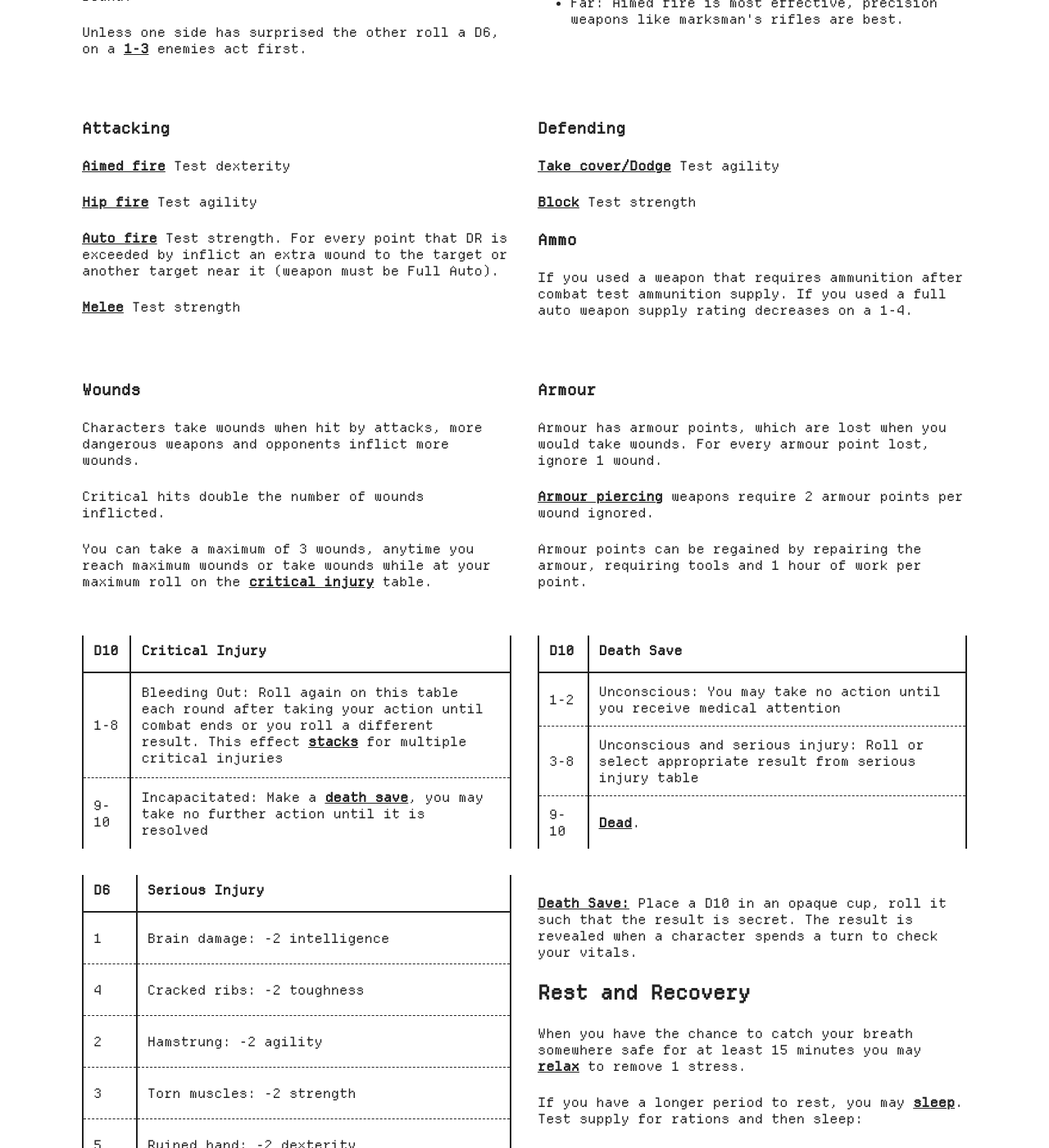
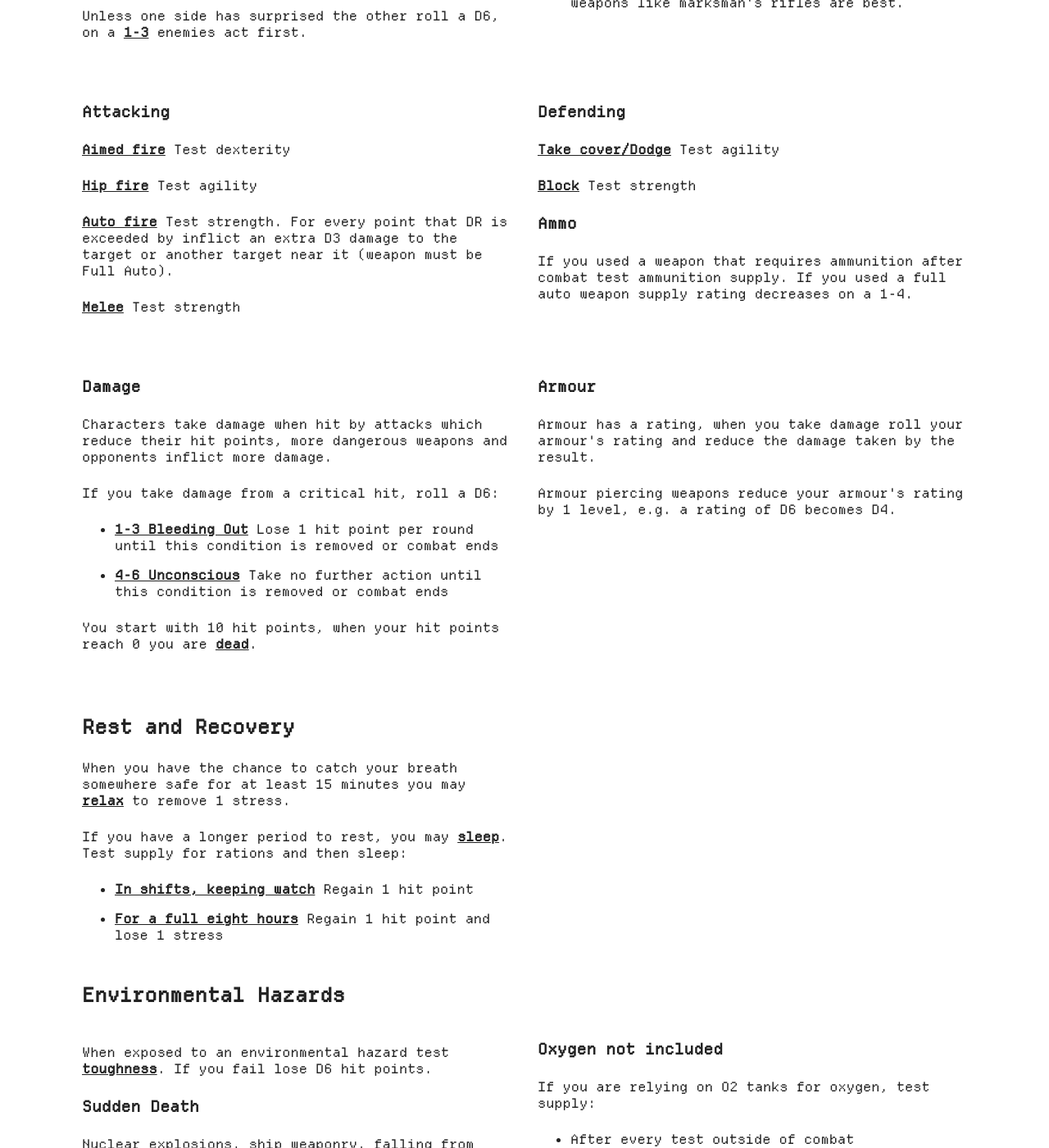
Before and after one commit to iendjinn/iendjinn, a Jekyll site: the page built from systems/sci-fi/index.html, in a window 1280 px wide and 1400 px high, scrolled down 10216 px. Shown: the whole window at 82% size. Built offline with Jekyll 4.4.1, drawn with Linux system fonts in a browser that asks for light colours; some of the changed text lies outside the part shown.

Commit message:
refactor: remove wounds

```diff
--- a/systems/sci-fi/index.html
+++ b/systems/sci-fi/index.html
@@ -933,7 +933,7 @@ title: Sci Fi TRPG
                     </tr>
                     <tr>
                         <td>10+</td>
-                        <td>Heart Attack: You are incapacitated, make a <strong>death save</strong></td>
+                        <td>Heart Attack: You <strong>die</strong></td>
                     </tr>
                 </tbody>
             </table>
@@ -976,7 +976,7 @@ title: Sci Fi TRPG
                     <p><strong>Aimed fire</strong> Test dexterity</p>
                     <p><strong>Hip fire</strong> Test agility</p>
                     <p><strong>Auto fire</strong> Test strength. For every point that DR is exceeded by inflict an extra
-                        wound
+                        D3 damage
                         to
                         the target or another target near it (weapon must be Full Auto).</p>
                     <p><strong>Melee</strong> Test strength </p>
@@ -995,112 +995,22 @@ title: Sci Fi TRPG
                         weapon supply rating decreases on a 1-4.</p>
                 </div>
                 <div>
-                    <h3>Wounds</h3>
-                    <p>Characters take wounds when hit by attacks, more dangerous weapons and opponents inflict more
-                        wounds.</p>
-                    <p>Critical hits double the number of wounds inflicted.</p>
-                    <p>You can take a maximum of 3 wounds, anytime you reach maximum wounds or take wounds while at your
-                        maximum
-                        roll on the <strong>critical injury</strong> table.</p>
+                    <h3>Damage</h3>
+                    <p>Characters take damage when hit by attacks which reduce their hit points, more dangerous weapons and opponents inflict more
+                        damage.</p>
+                    <p>If you take damage from a critical hit, roll a D6:</p>
+                    <ul>
+                        <li><strong>1-3 Bleeding Out</strong> Lose 1 hit point per round until this condition is removed or combat ends</li>
+                        <li><strong>4-6 Unconscious</strong> Take no further action until this condition is removed or combat ends</li>
+                    </ul>
+                    <p>You start with 10 hit points, when your hit points reach 0 you are <strong>dead</strong>.</p>
                 </div>
                 <div>
                     <h3>Armour</h3>
-                    <p>Armour has armour points, which are lost when you would take wounds. For every armour point lost,
-                        ignore
-                        1
-                        wound. </p>
-                    <p><strong>Armour piercing</strong> weapons require 2 armour points per wound ignored.</p>
-                    <p>Armour points can be regained by repairing the armour, requiring tools and 1 hour of work per
-                        point.</p>
+                    <p>Armour has a rating, when you take damage roll your armour's rating and reduce the damage taken by the result.</p>
+                    <p>Armour piercing weapons reduce your armour's rating by 1 level, e.g. a rating of D6 becomes D4.</p>
                 </div>
-
-                <table>
-                    <thead>
-                        <tr>
-                            <th>D10</th>
-                            <th>Critical Injury</th>
-                        </tr>
-                    </thead>
-                    <tbody>
-                        <tr>
-                            <td>1-8</td>
-                            <td>Bleeding Out: Roll again on this table each round after taking your action until combat
-                                ends
-                                or
-                                you roll a different result. This effect <strong>stacks</strong> for multiple critical
-                                injuries
-                            </td>
-                        </tr>
-                        <tr>
-                            <td>9-10</td>
-                            <td>Incapacitated: Make a <strong>death save</strong>, you may take no further action until
-                                it
-                                is
-                                resolved</td>
-                        </tr>
-                    </tbody>
-                </table>
-                <table>
-                    <thead>
-                        <tr>
-                            <th>D10</th>
-                            <th>Death Save</th>
-                        </tr>
-                    </thead>
-                    <tbody>
-                        <tr>
-                            <td>1-2</td>
-                            <td>Unconscious: You may take no action until you receive medical attention</td>
-                        </tr>
-                        <tr>
-                            <td>3-8</td>
-                            <td>Unconscious and serious injury: Roll or select appropriate result from serious injury
-                                table
-                            </td>
-                        </tr>
-                        <tr>
-                            <td>9-10</td>
-                            <td><strong>Dead</strong>.</td>
-                        </tr>
-                    </tbody>
-                </table>
-                <table>
-                    <thead>
-                        <tr>
-                            <th>D6</th>
-                            <th>Serious Injury</th>
-                        </tr>
-                    </thead>
-                    <tbody>
-                        <tr>
-                            <td>1</td>
-                            <td>Brain damage: -2 intelligence</td>
-                        </tr>
-                        <tr>
-                            <td>4</td>
-                            <td>Cracked ribs: -2 toughness</td>
-                        </tr>
-                        <tr>
-                            <td>2</td>
-                            <td>Hamstrung: -2 agility</td>
-                        </tr>
-                        <tr>
-                            <td>3</td>
-                            <td>Torn muscles: -2 strength</td>
-                        </tr>
-                        <tr>
-                            <td>5</td>
-                            <td>Ruined hand: -2 dexterity</td>
-                        </tr>
-                        <tr>
-                            <td>6</td>
-                            <td>Traumatized: -2 cool</td>
-                        </tr>
-                    </tbody>
-                </table>
                 <div>
-                    <p><strong>Death Save:</strong> Place a D10 in an opaque cup, roll it such that the result is
-                        secret. The result is revealed when a character spends a turn to check your vitals.</p>
                     <h2>Rest and Recovery</h2>
                     <p>When you have the chance to catch your breath somewhere safe for at least 15 minutes you may
                         <strong>relax</strong> to remove 1 stress.
@@ -1110,8 +1020,8 @@ title: Sci Fi TRPG
                         sleep:
                     </p>
                     <ul>
-                        <li><strong>In shifts, keeping watch</strong> Remove 1 wound </li>
-                        <li><strong>For a full eight hours</strong> Remove 1 wound and 1 stress</li>
+                        <li><strong>In shifts, keeping watch</strong> Regain 1 hit point</li>
+                        <li><strong>For a full eight hours</strong> Regain 1 hit point and lose 1 stress</li>
                     </ul>
 
                 </div>
@@ -1123,9 +1033,7 @@ title: Sci Fi TRPG
             <h2>Environmental Hazards</h2>
             <div class="two-column-grid">
                 <div>
-                    <p>When exposed to an environmental hazard test <strong>toughness</strong>. If you fail you are
-                        <strong>incapacitated</strong>, you may take no further action and must make a <strong>death
-                            save</strong>.
+                    <p>When exposed to an environmental hazard test <strong>toughness</strong>. If you fail lose D6 hit points.
                     </p>
                     <h3>Sudden Death</h3>
                     <p>Nuclear explosions, ship weaponry, falling from orbit: Somethings are impossible to survive. The
@@ -1188,7 +1096,7 @@ title: Sci Fi TRPG
                         accommodation as well as food and can be used as a rough cost of living if staying somewhere
                         outside of
                         shore leave.</p>
-                    <p>Whenever you take shore leave remove all wounds and stress. Additionally you may choose one of
+                    <p>Whenever you take shore leave regain all hit points and remove all stress. Additionally you may choose one of
                         the
                         following
                         options each week of shore leave:</p>
@@ -1196,7 +1104,7 @@ title: Sci Fi TRPG
                         <li>Psychotherapy, addiction rehab or medical treatment: Roll 1D10 + shore leave class. On a 10+
                             remove
                             one
-                            phobia, one addiction or one serious injury</li>
+                            phobia or one addiction</li>
                         <li>Specialist training: Gain <strong>learning points</strong> equal to shore leave class </li>
                         <li>Casual work: Gain 300cr a week</li>
                     </ul>
@@ -1250,7 +1158,7 @@ title: Sci Fi TRPG
                 <thead>
                     <tr>
                         <th>Name</th>
-                        <th>Wounds</th>
+                        <th>Damage</th>
                         <th>Notes</th>
                         <th>Weight</th>
                         <th>Cost</th>
@@ -1259,119 +1167,119 @@ title: Sci Fi TRPG
                 <tbody>
                     <tr>
                         <td>Pistol</td>
-                        <td>2</td>
+                        <td>D6</td>
                         <td></td>
                         <td>1</td>
                         <td>300cr</td>
                     </tr>
                     <tr>
                         <td>EVA Pistol</td>
-                        <td>2</td>
+                        <td>D6</td>
                         <td>Works in Vacuum</td>
                         <td>1</td>
                         <td>800cr</td>
                     </tr>
                     <tr>
                         <td>Assault Rifle</td>
-                        <td>2</td>
+                        <td>D6</td>
                         <td>Full Auto</td>
                         <td>2</td>
                         <td>500cr</td>
                     </tr>
                     <tr>
                         <td>Pulse Rifle</td>
-                        <td>2</td>
+                        <td>D6</td>
                         <td>Armour Piercing, Full Auto</td>
                         <td>2</td>
                         <td>2kcr</td>
                     </tr>
                     <tr>
                         <td>Marksman&#39;s Rifle</td>
-                        <td>3</td>
+                        <td>D6</td>
                         <td>Armour Piercing, Thermal, 10X Scope</td>
                         <td>2</td>
                         <td>2.5kcr</td>
                     </tr>
                     <tr>
                         <td>30mm Cannon</td>
-                        <td>3</td>
+                        <td>D10</td>
                         <td>Armour Piercing, Full Auto</td>
                         <td>4</td>
                         <td>2kcr</td>
                     </tr>
                     <tr>
                         <td>12 Gauge Shotgun</td>
-                        <td>2</td>
+                        <td>D8</td>
                         <td></td>
                         <td>2</td>
                         <td>200cr</td>
                     </tr>
                     <tr>
                         <td>SMG</td>
-                        <td>2</td>
+                        <td>D6</td>
                         <td>Full Auto</td>
                         <td>1</td>
                         <td>800cr</td>
                     </tr>
                     <tr>
                         <td>Plasma Rifle</td>
-                        <td>6</td>
+                        <td>D10</td>
                         <td>Works in Vacuum</td>
                         <td>3</td>
                         <td>20kcr</td>
                     </tr>
                     <tr>
                         <td>Smart Gun</td>
-                        <td>2</td>
+                        <td>D6</td>
                         <td>Armour Piercing, Full Auto, +1 on auto fire</td>
                         <td>3/2</td>
                         <td>2.5kcr</td>
                     </tr>
                     <tr>
                         <td>Incinerator Unit</td>
-                        <td>2</td>
+                        <td>D6</td>
                         <td></td>
                         <td>2</td>
                         <td>200cr</td>
                     </tr>
                     <tr>
                         <td>Automated Turret</td>
-                        <td>2</td>
+                        <td>D6</td>
                         <td>Internal Ammo Supply</td>
                         <td>4</td>
                         <td>3kcr</td>
                     </tr>
                     <tr>
                         <td>Micro-howitzer</td>
-                        <td>4</td>
+                        <td>D10</td>
                         <td></td>
                         <td>3</td>
                         <td>15kcr</td>
                     </tr>
                     <tr>
                         <td>Laser rifle</td>
-                        <td>4</td>
+                        <td>D6</td>
                         <td>Works in Vacuum</td>
                         <td>3</td>
                         <td>10kcr</td>
                     </tr>
                     <tr>
                         <td>Combat Shotgun<br></td>
-                        <td>2</td>
+                        <td>D8</td>
                         <td>Full Auto</td>
-                        <td>2</td>
-                        <td>400cr</td>
+                        <td>3</td>
+                        <td>500cr</td>
                     </tr>
                     <tr>
                         <td>RPG</td>
-                        <td>8</td>
+                        <td>D20</td>
                         <td>Armour Piercing</td>
                         <td>3</td>
                         <td>1kcr</td>
                     </tr>
                     <tr>
                         <td>Underslung grenade launcher</td>
-                        <td>2</td>
+                        <td>D6</td>
                         <td></td>
                         <td>1/0</td>
                         <td>400cr</td>
@@ -1383,7 +1291,7 @@ title: Sci Fi TRPG
                 <thead>
                     <tr>
                         <th>Name</th>
-                        <th>Wounds</th>
+                        <th>Damage</th>
                         <th>Notes</th>
                         <th>Weight</th>
                         <th>Cost</th>
@@ -1392,70 +1300,70 @@ title: Sci Fi TRPG
                 <tbody>
                     <tr>
                         <td>Harpoon Grappling Gun</td>
-                        <td>2</td>
+                        <td>D3</td>
                         <td>Works in Vacuum</td>
                         <td>2</td>
                         <td>100cr</td>
                     </tr>
                     <tr>
                         <td>Anti-personnel mine</td>
-                        <td>3</td>
+                        <td>D20</td>
                         <td></td>
                         <td>2</td>
                         <td>800cr</td>
                     </tr>
                     <tr>
                         <td>Frag grenade</td>
-                        <td>3</td>
+                        <td>D6</td>
                         <td></td>
                         <td>0.5</td>
                         <td>200cr</td>
                     </tr>
                     <tr>
                         <td>Electroshock grenade</td>
-                        <td>1</td>
+                        <td>D3</td>
                         <td></td>
                         <td>1</td>
                         <td>800cr</td>
                     </tr>
                     <tr>
                         <td>Nail Gun</td>
-                        <td>1</td>
+                        <td>D3</td>
                         <td>Armour Piercing, works in a vacuum</td>
                         <td>2</td>
                         <td>100cr</td>
                     </tr>
                     <tr>
                         <td>Shaped charge</td>
-                        <td>8</td>
+                        <td>D20</td>
                         <td>Includes remote detonator</td>
                         <td>2</td>
                         <td>500cr</td>
                     </tr>
                     <tr>
                         <td>Combat knife</td>
-                        <td>2</td>
+                        <td>D6</td>
                         <td></td>
                         <td>1</td>
                         <td>20cr</td>
                     </tr>
                     <tr>
                         <td>Razor</td>
-                        <td>2</td>
+                        <td>D6</td>
                         <td>Armour Piercing</td>
                         <td>1</td>
                         <td>600cr</td>
                     </tr>
                     <tr>
                         <td>Unarmed</td>
-                        <td>1</td>
-                        <td>Does not double wounds on critical</td>
+                        <td>D2</td>
+                        <td></td>
                         <td></td>
                         <td>N/A</td>
                     </tr>
                     <tr>
                         <td>Improvised weapon</td>
-                        <td>1</td>
+                        <td>D3</td>
                         <td></td>
                         <td>1</td>
                         <td>N/A</td>
@@ -1476,7 +1384,7 @@ title: Sci Fi TRPG
                 <tbody>
                     <tr>
                         <td>Personnel Armour</td>
-                        <td>3/-</td>
+                        <td>D6/-</td>
                         <td>IR target finder, Comms Device and shoulder lamp</td>
                         <td>3/1</td>
                         <td>10kcr</td>
@@ -1491,7 +1399,7 @@ title: Sci Fi TRPG
                     </tr>
                     <tr>
                         <td>Armoured Pressure Suit</td>
-                        <td>1/D10</td>
+                        <td>D4/D10</td>
                         <td>Headlamps, manoeuvre thrusters, shielded against weak radiation. -1 dexterity while worn
                         </td>
                         <td>4/2</td>
@@ -1514,14 +1422,14 @@ title: Sci Fi TRPG
                     </tr>
                     <tr>
                         <td>Mesh Armour</td>
-                        <td>1/-</td>
+                        <td>D4/-</td>
                         <td>Can be worn under clothing.</td>
                         <td>1/0</td>
                         <td>1kcr</td>
                     </tr>
                     <tr>
                         <td>Exo Suit</td>
-                        <td>2/-</td>
+                        <td>D4/-</td>
                         <td>+3 strength, -2 dexterity and agility</td>
                         <td>20/0</td>
                         <td>5kcr</td>
@@ -1825,7 +1733,7 @@ title: Sci Fi TRPG
                     </tr>
                     <tr>
                         <td>Holtzmann Field</td>
-                        <td>Reduces wounds from ranged attacks by 1</td>
+                        <td>Reduces damage from ranged attacks by 2</td>
                         <td>0.5</td>
                         <td>50kcr</td>
                     </tr>
@@ -1843,18 +1751,14 @@ title: Sci Fi TRPG
                     </tr>
                 </tbody>
             </table>
-            <p><strong>Toxic:</strong> Each time you use this item, roll 1D10, if you roll under the number of times
-                used
-                since you last slept you are <strong>incapacitated</strong> and may take no further action, make a
-                <strong>death save.</strong>
+            <p><strong>Toxic:</strong> Each time you use this item, lose hit points equal to the number of times used since your last slept (including this one).
             </p>
             <p><strong>Addictive:</strong> Each time you use this item, roll 1D10, if you roll under the number of times
                 used since you last slept you become addicted. Your stress cannot decrease on a day in which you have
                 not
                 used the item.</p>
             <h3>Cyberware</h3>
-            <p>When you have cyberware installed test <strong>toughness</strong>. If you fail gain a <strong>serious
-                    injury</strong>.</p>
+            <p>When you have cyberware installed test <strong>toughness</strong>. If you fail lose D6 hit points.
             <table>
                 <thead>
                     <tr>
@@ -1871,7 +1775,7 @@ title: Sci Fi TRPG
                     </tr>
                     <tr>
                         <td>Bullet proof skin</td>
-                        <td>Permanently gain 1 armour point</td>
+                        <td>Permanently gain an armour rating of D4</td>
                         <td>100kcr</td>
                     </tr>
                     <tr>
@@ -1901,7 +1805,7 @@ title: Sci Fi TRPG
                     </tr>
                     <tr>
                         <td>Plasma 2</td>
-                        <td>Bleeding out condition removed automatically after 1 turn</td>
+                        <td>Bleeding out condition removed automatically after 1 round</td>
                         <td>120kcr</td>
                     </tr>
                     <tr>
@@ -2106,7 +2010,7 @@ title: Sci Fi TRPG
             <p>Unmapped Hyperlanes take D12 <strong>years</strong> X hyperlane length to traverse.</p>
             <p>Cryo sleep protects humans from hyperspace distortion syndrome. Gain 1 stress every hour if out of cryo
                 in
-                hyperspace. Do <strong>not</strong> remove wounds and stress while in cryo sleep.</p>
+                hyperspace. Do <strong>not</strong> regain hit points or lose stress while in cryo sleep.</p>
             <p>If a ship makes a hyperspace jump and there is not an android aboard to perform system maintenance roll a
                 D20. If the
                 value is equal or under the ship&#39;s current <strong>disrepair</strong> then consult the system fault
@@ -2141,7 +2045,7 @@ title: Sci Fi TRPG
                     </tr>
                     <tr>
                         <td>6</td>
-                        <td>Cryo system malfunction: Occupants experience an emergency resuscitation and take a wound
+                        <td>Cryo system malfunction: Occupants experience an emergency resuscitation and lose D6 hit points
                         </td>
                     </tr>
                     <tr>
@@ -2237,8 +2141,7 @@ title: Sci Fi TRPG
                         <td>Manoeuvre</td>
                         <td>Joust</td>
                         <td>Gain a +2 bonus to counter-measures roll for this round</td>
-                        <td>Anyone not in cryo or strapped in to a seat must test <strong>agility</strong> or take 2
-                            wounds</td>
+                        <td>Anyone not in cryo or strapped in to a seat must test <strong>agility</strong> or take D6 damage</td>
                     </tr>
                     <tr>
                         <td>Manoeuvre</td>
@@ -2272,7 +2175,7 @@ title: Sci Fi TRPG
             <p>Repairing a breached module takes a days work, and will require EVA to patch exterior hull damage.</p>
             <p>When a module has more than one point of damage it is <strong>wrecked</strong>, consult the module table
                 for the
-                effect. Additionally anyone inside the module takes 2 wounds.</p>
+                effect. Additionally anyone inside the module takes D6 damage.</p>
             <p>Wrecked modules must be repaired at a station, for a cost equal to 50% of the module cost (include any
                 upgrades).</p>
             <h4>Ending Ship Combat</h4>
```
Also changed, not shown: other parts of systems/sci-fi/index.html (+1 -1 lines).
